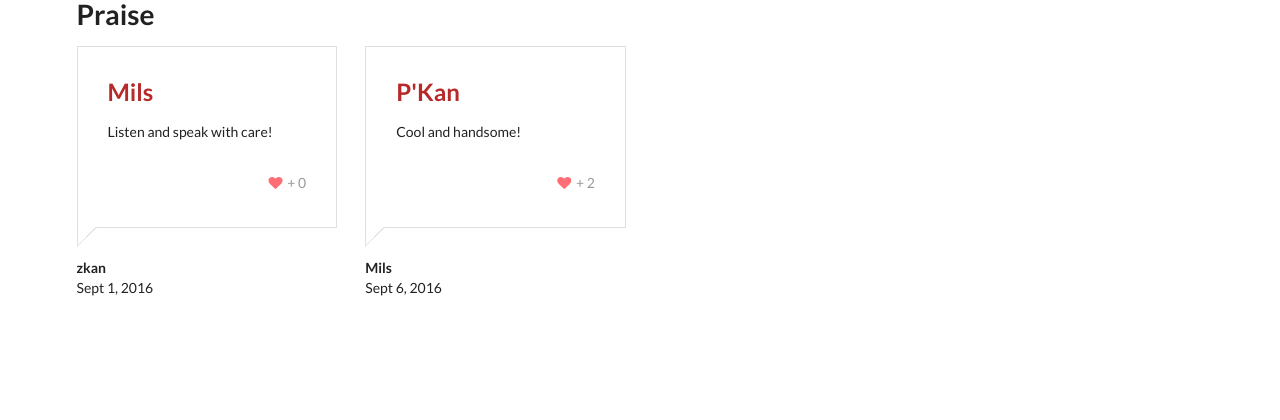
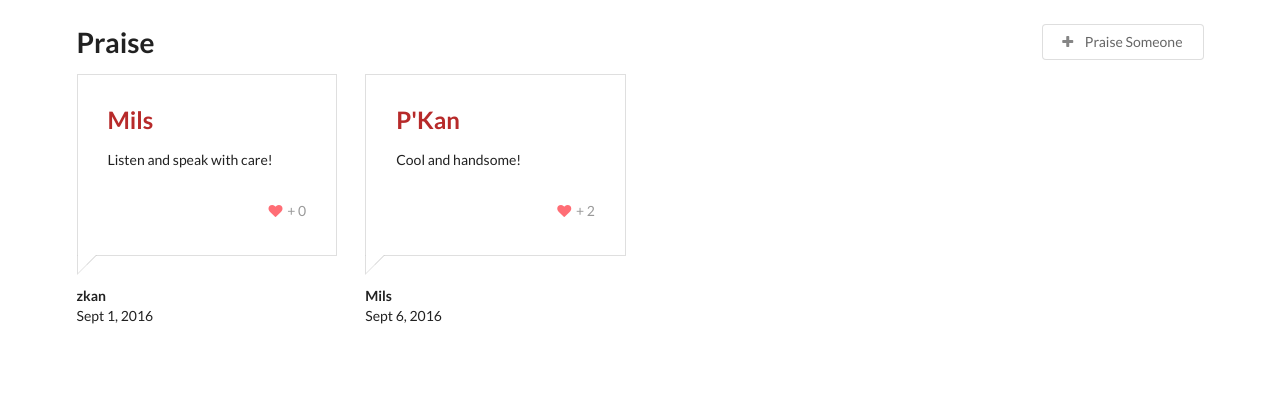
Before and after one commit to prontotools/pronto-praise, a Django app: page / in a window 1280 px wide. Shown: the top 420 px of the page. Before the commit the page ends 296 px from the top, so only its background shows below. Run offline with Django 3.2, Linux system fonts and the light colour scheme; some libraries are stand-ins or nearby versions.

Commit message:
Create add button

```diff
--- a/pronto_praise/praises/templates/praises.html
+++ b/pronto_praise/praises/templates/praises.html
@@ -1,9 +1,14 @@
 {% extends "base.html" %}
 {% block body %}
+{% spaceless %}
   <div class="ui main container">
+      <a href="/add" class="ui basic button  right floated" >
+          <i class="icon plus"></i>
+          Praise Someone
+      </a>
     <h1 class="ui header">Praise</h1>
+    <!-- thohirah create button yoo -->
     <div class="ui grid">
-    {% spaceless %}
       <div class="four wide column">
         <div class="praise">
           <div class="praise-body">
@@ -41,8 +46,8 @@
           <strong>Mils</strong><br />Sept 6, 2016
         </div>
       </div>
-    {% endspaceless %}
     </div>
 
   </div>
+  {% endspaceless %}
 {% endblock %}
```
Also changed, not shown: pronto_praise/praises/tests/test_views.py (+4 -0 lines).
